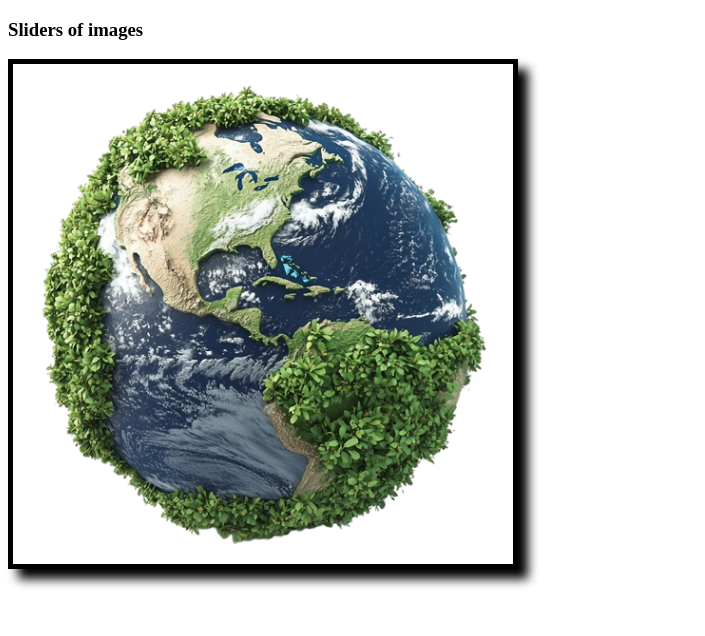
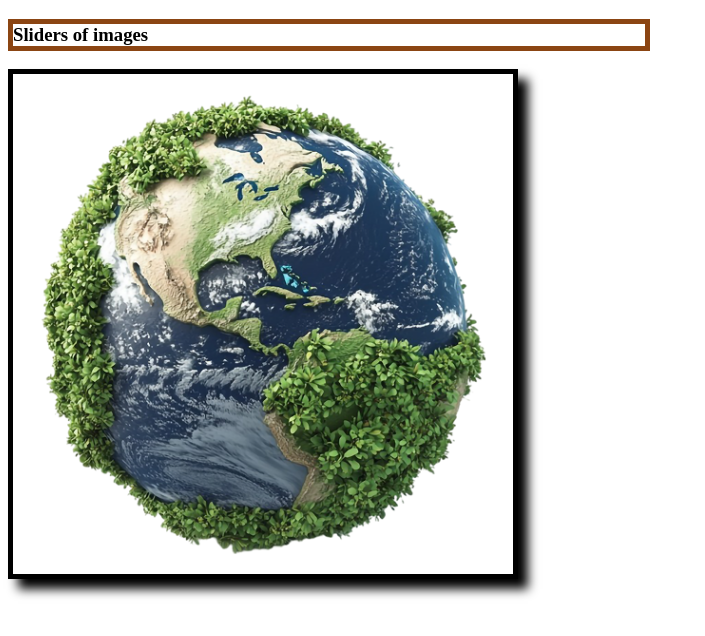
Before and after one commit to amitxy99/my-first-repo, a plain HTML site: page index.html in a window 1280 px wide. Shown: the whole page, without its empty margins (0-705 px from the left). Drawn offline with Linux system fonts and the light colour scheme.

Commit message:
added by conten

```diff
--- a/styles/first.css
+++ b/styles/first.css
@@ -3,3 +3,8 @@ img{
     border: 5px solid black;
     box-shadow: 10px 10px 10px;
 }
+h3{
+    border: 5px solid saddlebrown;
+    width: 50%;
+
+}
```
